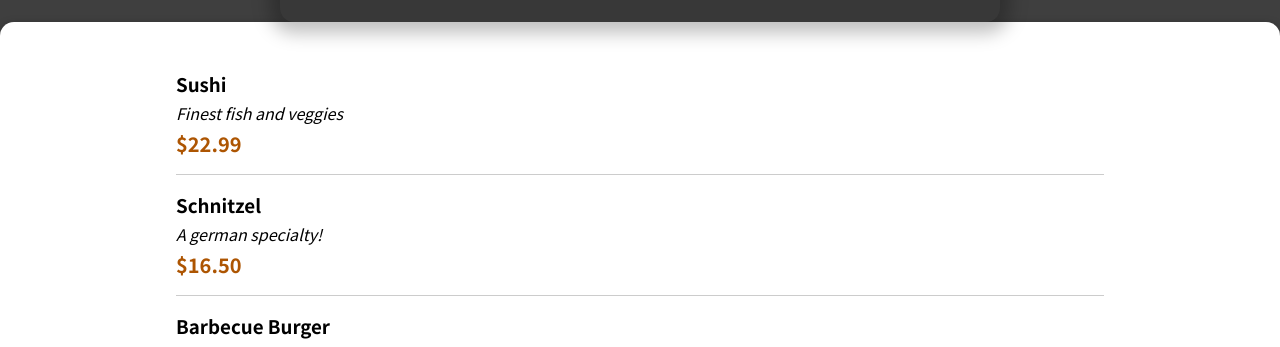
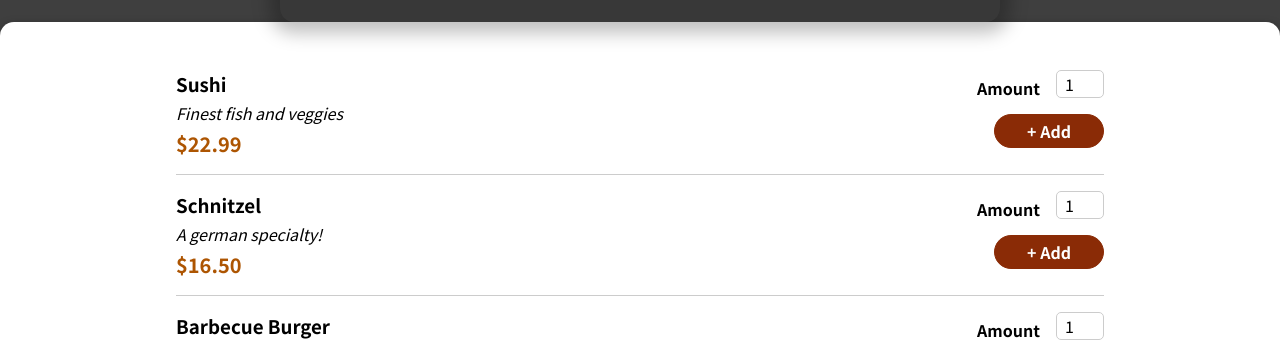
Before and after one commit to succulentpup/reactCompleteGuideSection11, a React (Create React App) app: page / in a window 1280 px wide. Shown: the part 451-798 px from the top of the page. Built offline with nearby package versions, Linux system fonts and the light colour scheme.

Commit message:
component MealForm has been implemented

```diff
--- a/src/Components/Meals/MealItem/MealItem.js
+++ b/src/Components/Meals/MealItem/MealItem.js
@@ -1,3 +1,5 @@
+import MealItemForm from './MealItemForm';
+
 import styledClasses from './MealItem.module.css'
 
 const MealItem = (props) => {
@@ -9,7 +11,7 @@
       <div className={styledClasses.description}>{props.meal.description}</div>
       <div className={styledClasses.price}>{price}</div>
     </div>
-    {/*<div></div> */}
+    <div><MealItemForm id={props.meal.id}/></div>
   </li>);
 };
 
--- /dev/null
+++ b/src/Components/Meals/MealItem/MealItemForm.js
@@ -0,0 +1,21 @@
+import styledClasses from './MealItemForm.module.css';
+import Input from '../../UI/Input';
+
+const MealItemForm = (props) => {
+  return (<form className={styledClasses.form}>
+    <Input
+      label={'Amount'}
+      input={{
+        id: 'amount_' + props.id,
+        type: 'number',
+        min: 1,
+        max: 5,
+        defaultValue: 1,
+        step: 1,
+      }}
+    />
+    <button>+ Add</button>
+  </form>);
+};
+
+export default MealItemForm;
--- /dev/null
+++ b/src/Components/Meals/MealItem/MealItemForm.module.css
@@ -0,0 +1,21 @@
+
+.form {
+    text-align: right;
+}
+
+.form button {
+    font: inherit;
+    cursor: pointer;
+    background-color: #8a2b06;
+    border: 1px solid #8a2b06;
+    color: white;
+    padding: 0.25rem 2rem;
+    border-radius: 20px;
+    font-weight: bold;
+}
+
+.form button:hover,
+.form button:active {
+    background-color: #641e03;
+    border-color: #641e03;
+}
--- /dev/null
+++ b/src/Components/UI/Input.js
@@ -0,0 +1,10 @@
+import styledClasses from './Input.module.css';
+
+const Input = (props) => {
+  return (<div  className={styledClasses.input}>
+    <label htmlFor={props.input.id}>{props.label}</label>
+    <input className={styledClasses.input} {...props.input}/>
+  </div>);
+};
+
+export default Input;
--- /dev/null
+++ b/src/Components/UI/Input.module.css
@@ -0,0 +1,18 @@
+.input {
+    display: flex;
+    align-items: center;
+    margin-bottom: 0.5rem;
+}
+
+.input label {
+    font-weight: bold;
+    margin-right: 1rem;
+}
+
+.input input {
+    width: 3rem;
+    border-radius: 5px;
+    border: 1px solid #ccc;
+    font: inherit;
+    padding-left: 0.5rem;
+}
```
